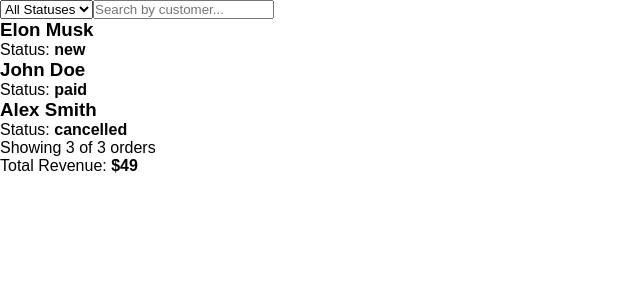
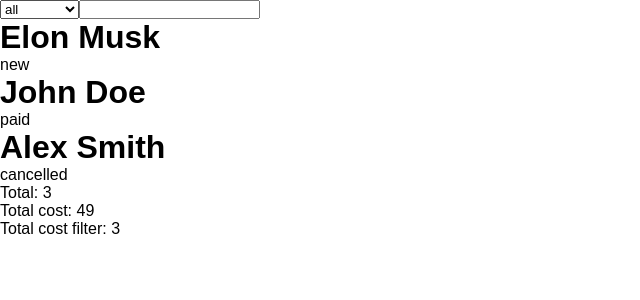
Before and after one commit to YehorHeiko/max-shop, a React (Vite) app: page / in a window 1280 px wide. Shown: the top 300 px of the page, without its empty margins (0-640 px from the left). Built offline with nearby package versions, Linux system fonts and the light colour scheme.

Commit message:
refactor: update OrdersWithStats component for improved filtering logic and integrate into main app

```diff
--- a/src/App.tsx
+++ b/src/App.tsx
@@ -1,179 +1,103 @@
+import { useMemo, useState } from "react";
 
-import React, { useState, useMemo } from "react";
-
-// --- Types & Constants ---
 type OrderStatus = "new" | "paid" | "cancelled";
 type FilterStatus = OrderStatus | "all";
 
 interface Order {
   id: number;
   customerName: string;
-  status: OrderStatus;
+  status: FilterStatus;
   money: number;
 }
 
-const ORDERS_DATA: Order[] = [
+const orders: Order[] = [
   { id: 1, customerName: "Elon Musk", status: "new", money: 2 },
   { id: 2, customerName: "John Doe", status: "paid", money: 3 },
   { id: 3, customerName: "Alex Smith", status: "cancelled", money: 44 },
 ];
 
-// --- Pure Logic (Easy to test) ---
-const getFilteredOrders = (orders: Order[], query: string, status: FilterStatus) => {
-  const normalizedQuery = query.trim().toLowerCase();
+// helper
 
-  return orders.filter((order) => {
-    const matchesStatus = status === "all" || order.status === status;
-    const matchesQuery = !normalizedQuery || order.customerName.toLowerCase().includes(normalizedQuery);
-    return matchesStatus && matchesQuery;
+const helperFunk = (data: Order[], filterType: FilterStatus, query: string) => {
+  const lowerQuery = query.toLowerCase();
+
+  return data.filter((e) => {
+    const filterForType = e.status === filterType || filterType === "all";
+    const filterForQuery = e.customerName.toLowerCase().includes(lowerQuery);
+    return filterForType && filterForQuery;
   });
 };
 
-// --- Custom Hook ---
-const useOrderswithStats = (initialOrders: Order[]) => {
-  const [searchValue, setSearchValue] = useState("");
-  const [filterType, setFilterType] = useState<FilterStatus>("all");
+const useOrderLogic = (data: Order[]) => {
+  const [query, setQuery] = useState<string>("");
+  const [filterType, setFilerType] = useState<FilterStatus>("all");
 
   const filteredOrders = useMemo(
-    () => getFilteredOrders(initialOrders, searchValue, filterType),
-    [initialOrders, searchValue, filterType]
+    () => helperFunk(data, filterType, query),
+    [data, filterType, query]
   );
 
-  const stats = useMemo(() => ({
-    total: initialOrders.length,
-    filteredCount: filteredOrders.length,
-    totalSum: filteredOrders.reduce((acc, curr) => acc + curr.money, 0),
-  }), [initialOrders, filteredOrders]);
+  const stats = useMemo(
+    () => ({
+      total: data.length,
+      totalCost: data.reduce((start, sec) => start + sec.money, 0),
+      totalFiltered: filteredOrders.length,
+    }),
+    [data, filteredOrders]
+  );
 
   return {
-    state: { searchValue, filterType },
-    handlers: { setSearchValue, setFilterType },
+    setters: {
+      setQuery,
+      setFilerType,
+    },
+    state: {
+      query,
+      filterType,
+    },
+    stats,
     filteredOrders,
-    stats
   };
 };
 
-// --- Component ---
 export const OrdersWithStats: React.FC = () => {
-  const { state, handlers, filteredOrders, stats } = useOrderswithStats(ORDERS_DATA);
+  const { setters, state, filteredOrders, stats } = useOrderLogic(orders);
+  return (
+    <>
+      <select
+        name="select"
+        value={state.filterType}
+        onChange={(e) => {
+          setters.setFilerType(
+            e.target.value as "new" | "paid" | "cancelled" | "all"
+          );
+        }}
+      >
+        <option value="all">all</option>
+        <option value="new">new</option>
+        <option value="paid">paid</option>
+        <option value="cancelled">cancelled</option>
+      </select>
+      <input
+        type="text"
+        value={state.query}
+        onChange={(e) => {
+          setters.setQuery(e.target.value);
+        }}
+      />
+      {filteredOrders.map((order) => (
+        <div key={order.id}>
+          <h1>{order.customerName}</h1>
+          <p>{order.status}</p>
+        </div>
+      ))}
+      <div className="stats">
+        <div>Total: {stats.total}</div>
+        <div>Total cost: {stats.totalCost}</div>
+        <div>Total cost filter: {stats.totalFiltered}</div>
+      </div>
+    </>
+  );
+}
 
-  return (
-    <main>
-      <section className="controls" aria-label="Filters">
-        <select
-          value={state.filterType}
-          onChange={(e) => handlers.setFilterType(e.target.value as FilterStatus)}
-        >
-          {/* Ключи вынесены в константы или генерируются из типов */}
-          <option value="all">All Statuses</option>
-          <option value="new">New</option>
-          <option value="paid">Paid</option>
-          <option value="cancelled">Cancelled</option>
-        </select>
-
-        <input
-          type="search" // Специальный тип для поиска
-          placeholder="Search by customer..."
-          value={state.searchValue}
-          onChange={(e) => handlers.setSearchValue(e.target.value)}
-        />
-      </section>
-
-      <section className="list">
-        {filteredOrders.length > 0 ? (
-          filteredOrders.map((order) => (
-            <article key={order.id} className="order-item">
-              <h3>{order.customerName}</h3>
-              <p>Status: <strong>{order.status}</strong></p>
-            </article>
-          ))
-        ) : (
-          <p>No orders found matching your criteria.</p>
-        )}
-      </section>
-
-      <footer className="stats">
-        <p>Showing {stats.filteredCount} of {stats.total} orders</p>
-        <p>Total Revenue: <strong>${stats.totalSum.toLocaleString()}</strong></p>
-      </footer>
-    </main>
-  );
-};
-
-// import { useMemo, useState } from "react";
-
-// interface Order {
-//   id: number;
-//   customerName: string;
-//   status: "new" | "paid" | "cancelled";
-//   money: number;
-// }
-
-// const orders: Order[] = [
-//   { id: 1, customerName: "Elon Musk", status: "new", money: 2 },
-//   { id: 2, customerName: "John Doe", status: "paid", money: 3 },
-//   { id: 3, customerName: "Alex Smith", status: "cancelled", money: 44 },
-// ];
-
-// function OrdersWithStats() {
-//   const [searchValue, setSearchValue] = useState("");
-//   const [filterType, setFilterType] = useState<
-//     "new" | "paid" | "cancelled" | "all"
-//   >("all");
-
-//   const search = searchValue.toLowerCase();
-
-//   const { filterClient, stats } = useMemo(() => {
-//     const filteredDate = orders.filter((e) => {
-//       const filterBySearch = e.customerName.includes(search);
-//       const filterByType = e.status === filterType || filterType === "all";
-//       return filterBySearch && filterByType;
-//     });
-
-//     return {
-//       filterClient: filteredDate,
-//       stats: {
-//         sum: orders.reduce((total, e) => total + e.money, 0),
-//         total: orders.length,
-//         totalFiltered: filteredDate.length,
-//       },
-//     };
-//   }, [filterType, search]);
-
-//   return (
-//     <>
-//       <select
-//         name="select"
-//         value={filterType}
-//         onChange={(e) => {
-//           setFilterType(e.target.value as "new" | "paid" | "cancelled" | "all");
-//         }}
-//       >
-//         <option value="all">all</option>
-//         <option value="new">new</option>
-//         <option value="paid">paid</option>
-//         <option value="cancelled">cancelled</option>
-//       </select>
-//       <input
-//         type="text"
-//         value={searchValue}
-//         onChange={(e) => {
-//           setSearchValue(e.target.value);
-//         }}
-//       />
-//       {filterClient.map((order) => (
-//         <div key={order.id}>
-//           <h1>{order.customerName}</h1>
-//           <p>{order.status}</p>
-//         </div>
-//       ))}
-//       <div className="stats">
-//         <div>Total: {stats.total}</div>
-//         <div>Total cost: {stats.sum}</div>
-//         <div>Total Filtered: {stats.totalFiltered}</div>
-//       </div>
-//     </>
-//   );
-// }
-
-// export default OrdersWithStats;
+export default OrdersWithStats;
--- a/src/main.tsx
+++ b/src/main.tsx
@@ -1,7 +1,7 @@
 import { createRoot } from 'react-dom/client'
 import './index.css'
-import { OrdersWithStats } from './App.tsx'
+import App from './App.tsx'
 
 createRoot(document.getElementById('root')!).render(
-    <OrdersWithStats />
+    <App />
 )
```
